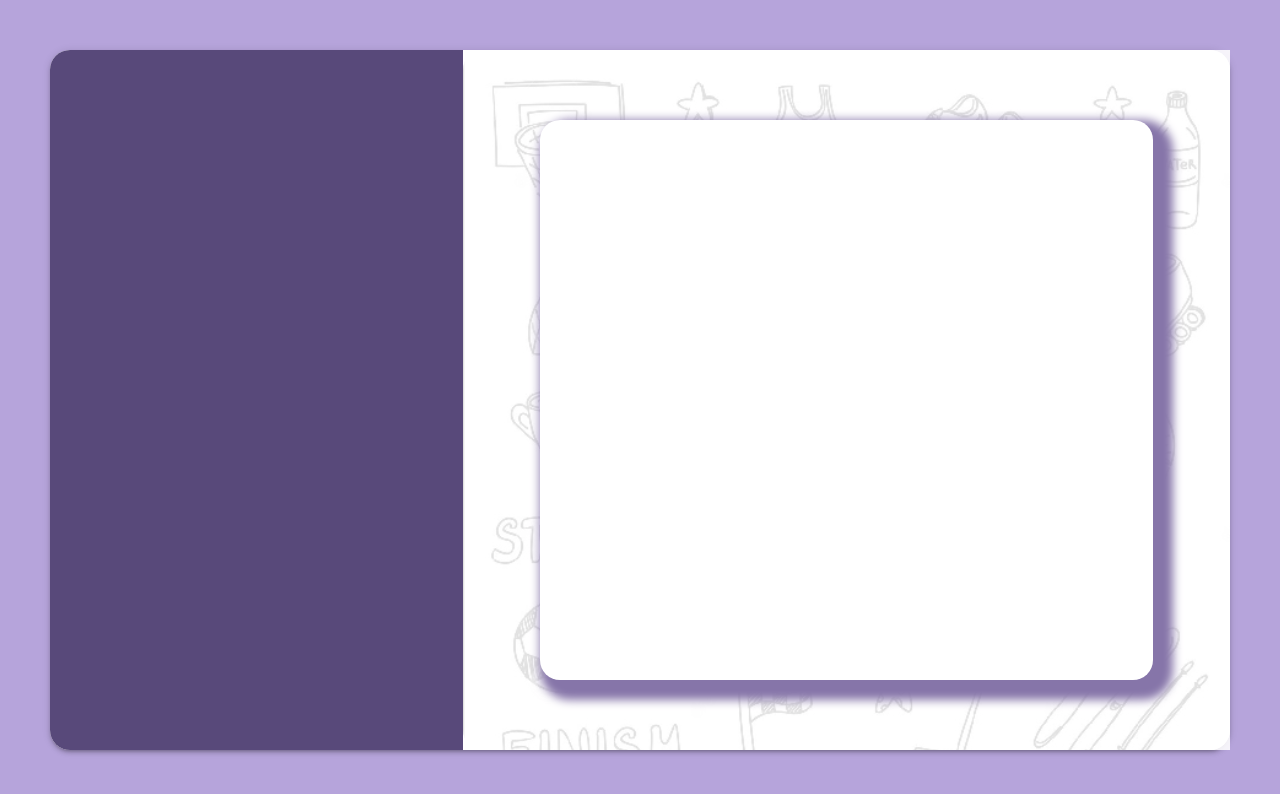
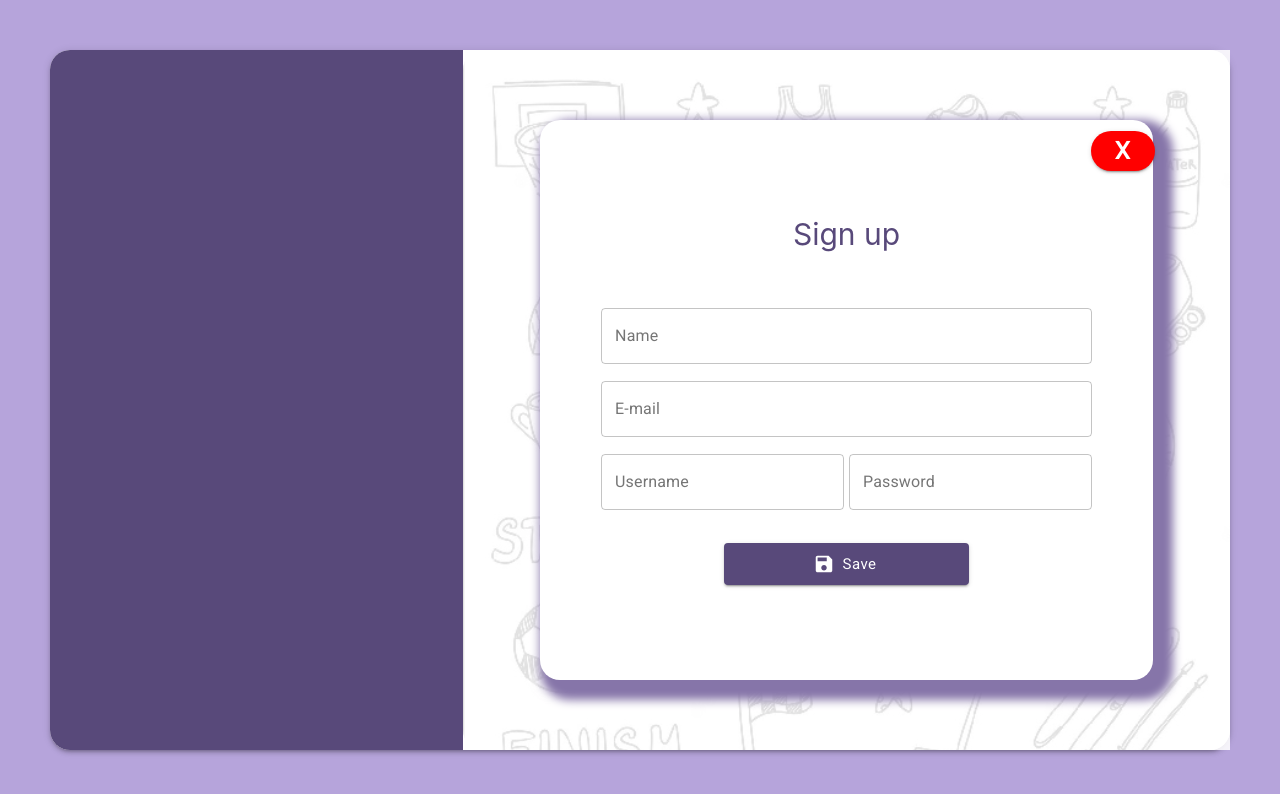
Before and after one commit to gsbiel/desafio-proway, a React (Create React App) app in the folder frontend/web/: page / in a window 1280 px wide. Shown: the top 794 px of the page. Built offline with nearby package versions, Linux system fonts and the light colour scheme.

Commit message:
implement SignUpForm component

```diff
--- a/frontend/web/src/pages/auth/components/signUpForm/index.tsx
+++ b/frontend/web/src/pages/auth/components/signUpForm/index.tsx
@@ -1,16 +1,83 @@
 import React from 'react';
+import SaveIcon from '@material-ui/icons/Save';
 
 import {
     SignUpFormContainer,
-    FormContainer
+    FormContainer,
+    NameField,
+    EmailField,
+    LoginField,
+    PasswordField,
+    Title,
+    SignUpBtn,
+    CancelButton,
+    HorizontalBox
 } from './styles';
-
 
 const SignUpForm = () => {
 
     return(
         <SignUpFormContainer>
             <FormContainer>
+
+                <CancelButton
+                    variant="contained"
+                    color="primary"
+                    size="large"
+                >
+                    X
+                </CancelButton>
+
+                <Title>
+                    Sign up
+                </Title>
+
+                <NameField
+                    label="Name"
+                    id="outlined-margin-none"
+                    defaultValue=""
+                    placeholder="Your name here."
+                    helperText=""
+                    variant="outlined"
+                />
+
+                <EmailField
+                    label="E-mail"
+                    id="outlined-margin-none"
+                    defaultValue=""
+                    placeholder="Your e-mail here."
+                    variant="outlined"
+                    helperText=""
+                />
+
+                <HorizontalBox>
+                    <LoginField
+                        label="Username"
+                        id="outlined-margin-none"
+                        defaultValue=""
+                        placeholder="Your username here."
+                        helperText=""
+                        variant="outlined"
+                    />
+
+                    <PasswordField
+                        label="Password"
+                        id="outlined-margin-none"
+                        defaultValue=""
+                        placeholder="Your password here."
+                        variant="outlined"
+                        helperText=""
+                    />
+                </HorizontalBox>
+
+                <SignUpBtn
+                    variant="contained"
+                    color="primary"
+                    size="large"
+                    startIcon={<SaveIcon />}
+                >
+                    Save
+                </SignUpBtn>
 
             </FormContainer>
         </SignUpFormContainer>
--- a/frontend/web/src/pages/auth/components/signUpForm/styles.ts
+++ b/frontend/web/src/pages/auth/components/signUpForm/styles.ts
@@ -1,5 +1,7 @@
 import styled from 'styled-components';
 import Paper from '@material-ui/core/Paper';
+import TextField from '@material-ui/core/TextField';
+import Button from '@material-ui/core/Button';
 
 import {colorTheme} from '../../../../constants';
 
@@ -12,6 +14,8 @@ export const SignUpFormContainer = styled.div`
     flex-direction: column;
     justify-content: center;
     align-items: center;
+    box-sizing: border-box;
+    // visibility:hidden;
 `;
 
 export const FormContainer = styled(Paper)`
@@ -19,6 +23,72 @@ export const FormContainer = styled(Paper)`
     width: 80%;
     height: 80%;
     border-radius: 20px !important;
-    // background-color: ${colorTheme.primary} !important;
     box-shadow: 10px 10px 10px 10px ${colorTheme.primary} !important;
+    display: flex;
+    flex-direction: column;
+    align-items: center;
+    // justify-content: flex-start;
 `;
+
+export const CancelButton = styled(Button)`
+    position: absolute;
+    top:2%;
+    left:45%;
+    box-sizing: border-box;
+    width: 40px;
+    height: 40px;
+    border-radius: 20px !important;
+    background: red !important;
+    font-weight: bolder !important;
+    font-size: 24px !important;
+`;
+
+export const Title = styled.span`
+    position:relative;
+    top:10%;
+    text-align: center;
+    font-size: 30px;
+    color: ${colorTheme.primaryDark}
+`;
+
+export const NameField = styled(TextField)`
+    position:relative;
+    width:80%;
+    top:20%;
+`;
+
+export const EmailField = styled(TextField)`
+    position:relative;
+    width:80%;
+    top:23%;
+`;
+
+export const HorizontalBox = styled.div`
+    position:relative;
+    width:80%;
+    top:26%;
+    display: flex;
+    flex-direction: row;
+    justify-content: space-between;
+`;
+
+export const LoginField =styled(TextField)`
+    position:relative;
+    width:50%;
+    box-sizing: border-box !important;
+    margin-right: 5px !important;
+`;
+
+export const PasswordField = styled(TextField)`
+    position:relative;
+    width:50%;
+    box-sizing: border-box;
+    box-sizing: border-box !important;
+`;
+
+export const SignUpBtn = styled(Button)`
+    position:relative;
+    width:40%;
+    top:32%;
+    text-transform: capitalize !important;
+`;
```
